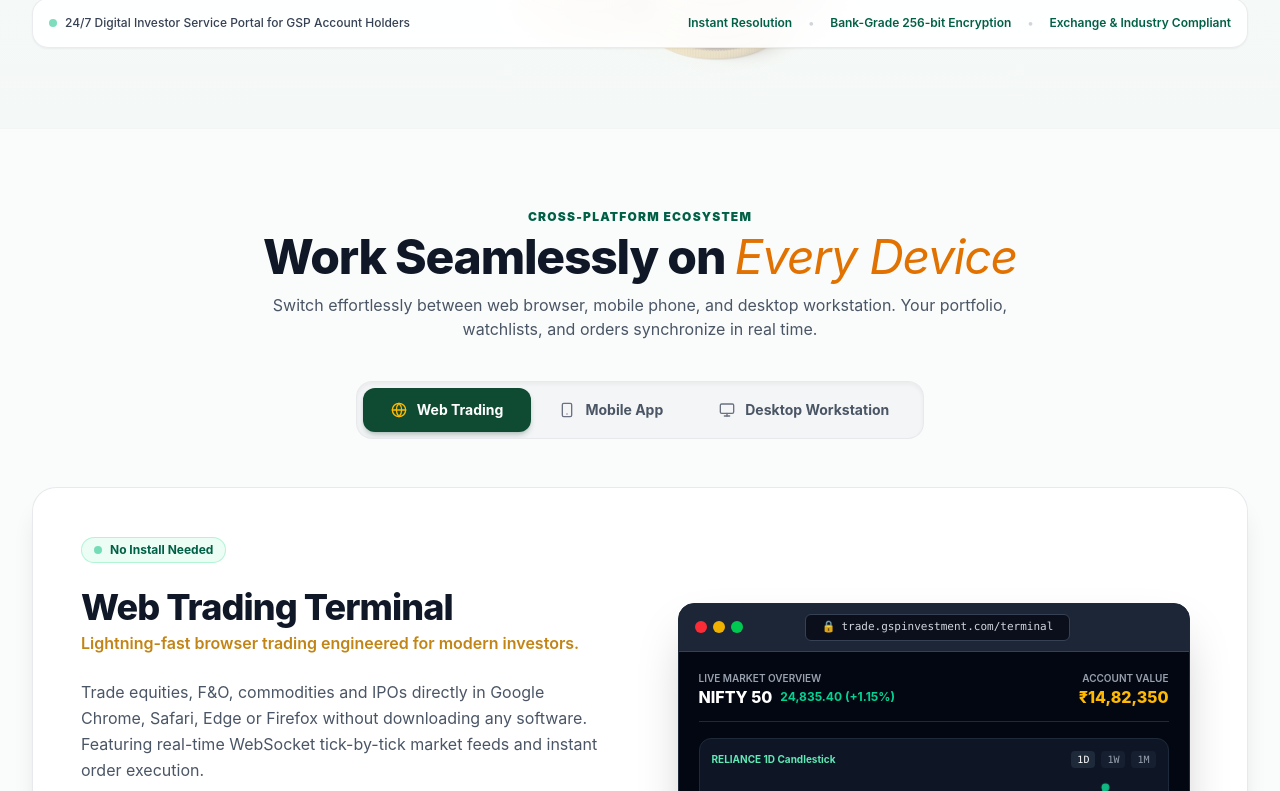
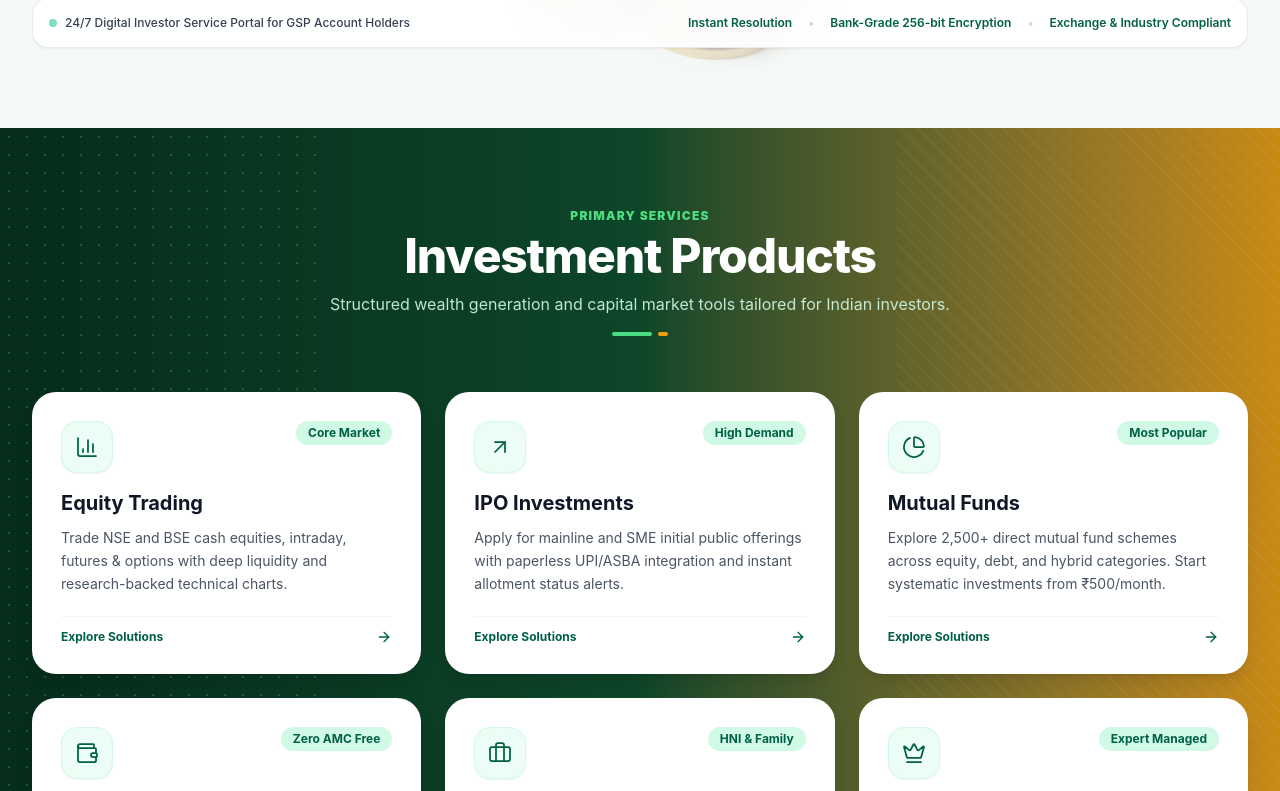
Before and after one commit to ARI-23o/Investment-Platform, a React (Vite) app: page / in a window 1280 px wide. Shown: the part 3429-4220 px from the top of the page. Built offline with nearby package versions, Linux system fonts and the light colour scheme; no server answers.

Commit message:
feat: remove trading terminal device section from landing page

```diff
--- a/src/App.jsx
+++ b/src/App.jsx
@@ -4,7 +4,6 @@ import HeroSection from "./components/HeroSection";
 import AboutSection from "./components/AboutSection";
 import UnlistedSharesSection from "./components/UnlistedSharesSection";
 import InvestorServiceCentre from "./components/InvestorServiceCentre";
-import DeviceSection from "./components/DeviceSection";
 import ServicesAndLoans from "./components/ServicesAndLoans";
 import SipCalculatorSection from "./components/SipCalculatorSection";
 import MarketInsightsSection from "./components/MarketInsightsSection";
@@ -216,11 +215,6 @@ export default function App() {
               }}
             />
 
-            {/* Page 4: Work On Every Device */}
-            <DeviceSection
-              onOpenPlatform={handlePlatformClick}
-            />
-
             {/* Page 5: Our Services & Loan Solutions */}
             <ServicesAndLoans
               onApplyLoan={handleLoanClick}
```
